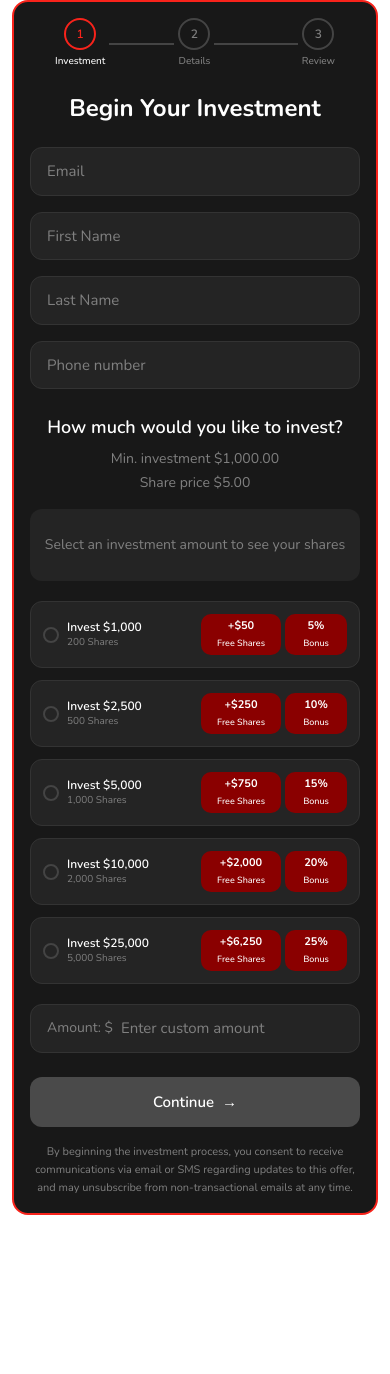
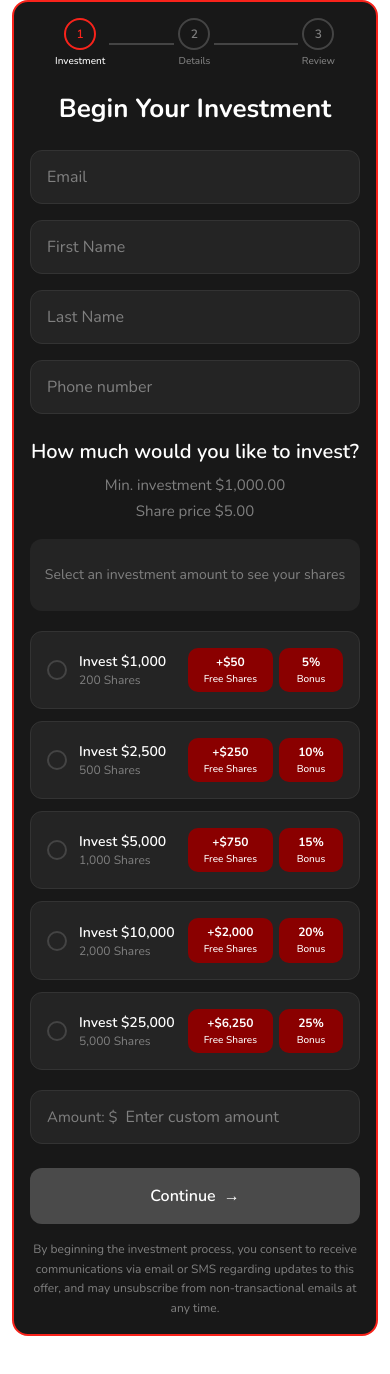
Before and after one commit to JoshuaOrlandoR/PlayersTV-Staging, a Next.js app: page / in a window 390 px wide. Shown: the top 1374 px of the page. Before the commit the page ends 1311 px from the top, so only its background shows below. Built offline with nearby package versions, Linux system fonts and the light colour scheme.

Commit message:
Add files via upload

```diff
--- a/components/step-one-invest.tsx
+++ b/components/step-one-invest.tsx
@@ -231,7 +231,7 @@ export function StepOneInvest({ onContinue, initialAmount, config = FALLBACK_CON
           <StepTimeline currentStep={1} />
 
           {/* Title */}
-          <h1 className="text-2xl md:text-[1.75rem] font-bold text-center text-white mb-6 leading-tight">
+          <h1 className="text-[1.625rem] md:text-[2rem] font-bold text-center text-white mb-6 leading-tight">
             Begin Your Investment
           </h1>
 
@@ -253,7 +253,7 @@ export function StepOneInvest({ onContinue, initialAmount, config = FALLBACK_CON
                   }}
                   onBlur={handleEmailBlur}
                   placeholder="Email"
-                  className={`w-full px-4 py-3 text-[0.9375rem] border rounded-lg bg-[#242424] text-white placeholder-[#808080] focus:outline-none focus:border-[#f8231b] focus:ring-2 focus:ring-[#f8231b]/20 ${
+                  className={`w-full px-4 py-3.5 text-base border rounded-lg bg-[#242424] text-white placeholder-[#808080] focus:outline-none focus:border-[#f8231b] focus:ring-2 focus:ring-[#f8231b]/20 ${
                     errors.email ? "border-[#ff4444]" : "border-[#333333]"
                   }`}
                 />
@@ -292,7 +292,7 @@ export function StepOneInvest({ onContinue, initialAmount, config = FALLBACK_CON
                   clearError("firstName")
                 }}
                 placeholder="First Name"
-                className={`w-full px-4 py-3 text-[0.9375rem] border rounded-lg bg-[#242424] text-white placeholder-[#808080] focus:outline-none focus:border-[#f8231b] focus:ring-2 focus:ring-[#f8231b]/20 ${
+                className={`w-full px-4 py-3.5 text-base border rounded-lg bg-[#242424] text-white placeholder-[#808080] focus:outline-none focus:border-[#f8231b] focus:ring-2 focus:ring-[#f8231b]/20 ${
                   errors.firstName ? "border-[#ff4444]" : "border-[#333333]"
                 }`}
               />
@@ -309,7 +309,7 @@ export function StepOneInvest({ onContinue, initialAmount, config = FALLBACK_CON
                   clearError("lastName")
                 }}
                 placeholder="Last Name"
-                className={`w-full px-4 py-3 text-[0.9375rem] border rounded-lg bg-[#242424] text-white placeholder-[#808080] focus:outline-none focus:border-[#f8231b] focus:ring-2 focus:ring-[#f8231b]/20 ${
+                className={`w-full px-4 py-3.5 text-base border rounded-lg bg-[#242424] text-white placeholder-[#808080] focus:outline-none focus:border-[#f8231b] focus:ring-2 focus:ring-[#f8231b]/20 ${
                   errors.lastName ? "border-[#ff4444]" : "border-[#333333]"
                 }`}
               />
@@ -326,7 +326,7 @@ export function StepOneInvest({ onContinue, initialAmount, config = FALLBACK_CON
                   clearError("phone")
                 }}
                 placeholder="Phone number"
-                className={`w-full px-4 py-3 text-[0.9375rem] border rounded-lg bg-[#242424] text-white placeholder-[#808080] focus:outline-none focus:border-[#f8231b] focus:ring-2 focus:ring-[#f8231b]/20 ${
+                className={`w-full px-4 py-3.5 text-base border rounded-lg bg-[#242424] text-white placeholder-[#808080] focus:outline-none focus:border-[#f8231b] focus:ring-2 focus:ring-[#f8231b]/20 ${
                   errors.phone ? "border-[#ff4444]" : "border-[#333333]"
                 }`}
               />
@@ -335,12 +335,12 @@ export function StepOneInvest({ onContinue, initialAmount, config = FALLBACK_CON
           </div>
 
           {/* Investment Section Title */}
-          <h2 className="text-lg font-semibold text-center text-white mb-2">
+          <h2 className="text-xl md:text-[1.375rem] font-semibold text-center text-white mb-2">
             How much would you like to invest?
           </h2>
 
           {/* Min Investment & Share Price */}
-          <div className="flex flex-col sm:flex-row sm:justify-between text-sm text-[#808080] mb-4 gap-1 sm:gap-0 text-center sm:text-left">
+          <div className="flex flex-col sm:flex-row sm:justify-between text-[0.9375rem] text-[#808080] mb-4 gap-1 sm:gap-0 text-center sm:text-left">
             <span>Min. investment {formatCurrency(config.minInvestment, 2)}</span>
             <span>Share price {formatCurrency(config.sharePrice, 2)}</span>
           </div>
@@ -377,7 +377,7 @@ export function StepOneInvest({ onContinue, initialAmount, config = FALLBACK_CON
                   key={preset}
                   type="button"
                   onClick={() => handlePresetClick(preset)}
-                  className={`w-full py-3 px-3 md:px-4 rounded-lg text-left transition-all border ${
+                  className={`w-full py-4 px-4 md:px-5 rounded-lg text-left transition-all border ${
                     isSelected
                       ? "bg-[#2a1515] border-[#f8231b]"
                       : "bg-[#242424] border-[#333333] hover:border-[#f8231b]"
@@ -385,19 +385,19 @@ export function StepOneInvest({ onContinue, initialAmount, config = FALLBACK_CON
                 >
                   <div className="flex items-center justify-between gap-2">
                     {/* Left side: Radio + Amount + Shares */}
-                    <div className="flex items-center gap-2 md:gap-3 flex-shrink-0">
+                    <div className="flex items-center gap-3 md:gap-4 flex-shrink-0">
                       <div
-                        className={`w-4 h-4 md:w-5 md:h-5 rounded-full border-2 flex items-center justify-center flex-shrink-0 ${
+                        className={`w-5 h-5 md:w-6 md:h-6 rounded-full border-2 flex items-center justify-center flex-shrink-0 ${
                           isSelected ? "border-[#f8231b]" : "border-[#444444]"
                         }`}
                       >
-                        {isSelected && <div className="w-2 h-2 md:w-2.5 md:h-2.5 rounded-full bg-[#f8231b]" />}
+                        {isSelected && <div className="w-2.5 h-2.5 md:w-3 md:h-3 rounded-full bg-[#f8231b]" />}
                       </div>
                       <div>
-                        <div className="text-xs md:text-sm lg:text-base font-semibold text-white">
+                        <div className="text-sm md:text-base lg:text-lg font-semibold text-white">
                           Invest {formatCurrency(preset, 0)}
                         </div>
-                        <div className="text-[0.625rem] md:text-[0.6875rem] text-[#808080]">
+                        <div className="text-xs md:text-sm text-[#808080]">
                           {formatNumber(presetCalc.baseShares)} Shares
                         </div>
                       </div>
@@ -405,14 +405,14 @@ export function StepOneInvest({ onContinue, initialAmount, config = FALLBACK_CON
 
                     {/* Right side: Bonus pills */}
                     {hasBonus && (
-                      <div className="flex items-center gap-1 md:gap-2 flex-shrink-0">
-                        <span className="text-[0.6875rem] md:text-sm font-bold py-1 px-4 md:py-2 md:px-6 rounded-md md:rounded-lg bg-[#8a0000] text-white text-center min-w-[78px] md:min-w-[115px]">
+                      <div className="flex items-center gap-1.5 md:gap-2 flex-shrink-0">
+                        <span className="text-xs md:text-[0.9375rem] font-bold py-1.5 px-4 md:py-2.5 md:px-6 rounded-md md:rounded-lg bg-[#8a0000] text-white text-center min-w-[80px] md:min-w-[120px]">
                           +{formatCurrency(presetCalc.bonusShares * config.sharePrice, 0)}<br />
-                          <span className="text-[0.5625rem] md:text-xs font-medium">Free Shares</span>
+                          <span className="text-[0.625rem] md:text-xs font-medium">Free Shares</span>
                         </span>
-                        <span className="text-[0.6875rem] md:text-sm font-bold py-1 px-4 md:py-2 md:px-6 rounded-md md:rounded-lg bg-[#8a0000] text-white text-center min-w-[62px] md:min-w-[90px]">
+                        <span className="text-xs md:text-[0.9375rem] font-bold py-1.5 px-4 md:py-2.5 md:px-6 rounded-md md:rounded-lg bg-[#8a0000] text-white text-center min-w-[64px] md:min-w-[95px]">
                           {presetCalc.bonusPercent.toFixed(0)}%<br />
-                          <span className="text-[0.5625rem] md:text-xs font-medium">Bonus</span>
+                          <span className="text-[0.625rem] md:text-xs font-medium">Bonus</span>
                         </span>
                       </div>
                     )}
@@ -424,15 +424,15 @@ export function StepOneInvest({ onContinue, initialAmount, config = FALLBACK_CON
 
           {/* Custom Amount Input */}
           <div className="mb-6">
-            <div className="flex items-center gap-2 px-4 py-3 border border-[#333333] rounded-lg bg-[#242424] focus-within:border-[#f8231b] focus-within:ring-2 focus-within:ring-[#f8231b]/20">
-              <span className="text-[#808080] text-sm">Amount: $</span>
+            <div className="flex items-center gap-2 px-4 py-3.5 border border-[#333333] rounded-lg bg-[#242424] focus-within:border-[#f8231b] focus-within:ring-2 focus-within:ring-[#f8231b]/20">
+              <span className="text-[#808080] text-[0.9375rem]">Amount: $</span>
               <input
                 type="text"
                 inputMode="decimal"
                 value={customAmount}
                 onChange={(e) => handleCustomAmountChange(e.target.value)}
                 placeholder="Enter custom amount"
-                className="flex-1 bg-transparent text-[0.9375rem] text-white placeholder-[#808080] focus:outline-none"
+                className="flex-1 bg-transparent text-base text-white placeholder-[#808080] focus:outline-none"
               />
             </div>
             {!isAboveMin && amount > 0 && (
@@ -457,13 +457,13 @@ export function StepOneInvest({ onContinue, initialAmount, config = FALLBACK_CON
             type="button"
             onClick={handleContinueClick}
             disabled={!isFormValid}
-            className="w-full py-3.5 rounded-lg text-[0.9375rem] font-semibold bg-[#f8231b] text-white hover:bg-[#d91e17] disabled:bg-[#4a4a4a] disabled:cursor-not-allowed transition-colors flex items-center justify-center gap-2"
+            className="w-full py-4 rounded-lg text-base font-semibold bg-[#f8231b] text-white hover:bg-[#d91e17] disabled:bg-[#4a4a4a] disabled:cursor-not-allowed transition-colors flex items-center justify-center gap-2"
           >
             Continue <span>&rarr;</span>
           </button>
 
           {/* Disclaimer */}
-          <p className="text-[0.6875rem] text-[#808080] text-center mt-4 leading-relaxed">
+          <p className="text-xs text-[#808080] text-center mt-4 leading-relaxed">
             By beginning the investment process, you consent to receive communications via email or SMS regarding updates to this offer, and may unsubscribe from non-transactional emails at any time.
           </p>
         </div>
```
Also changed, not shown: components/step-three-review.tsx (+19 -19 lines), components/step-two-details.tsx (+10 -10 lines).
